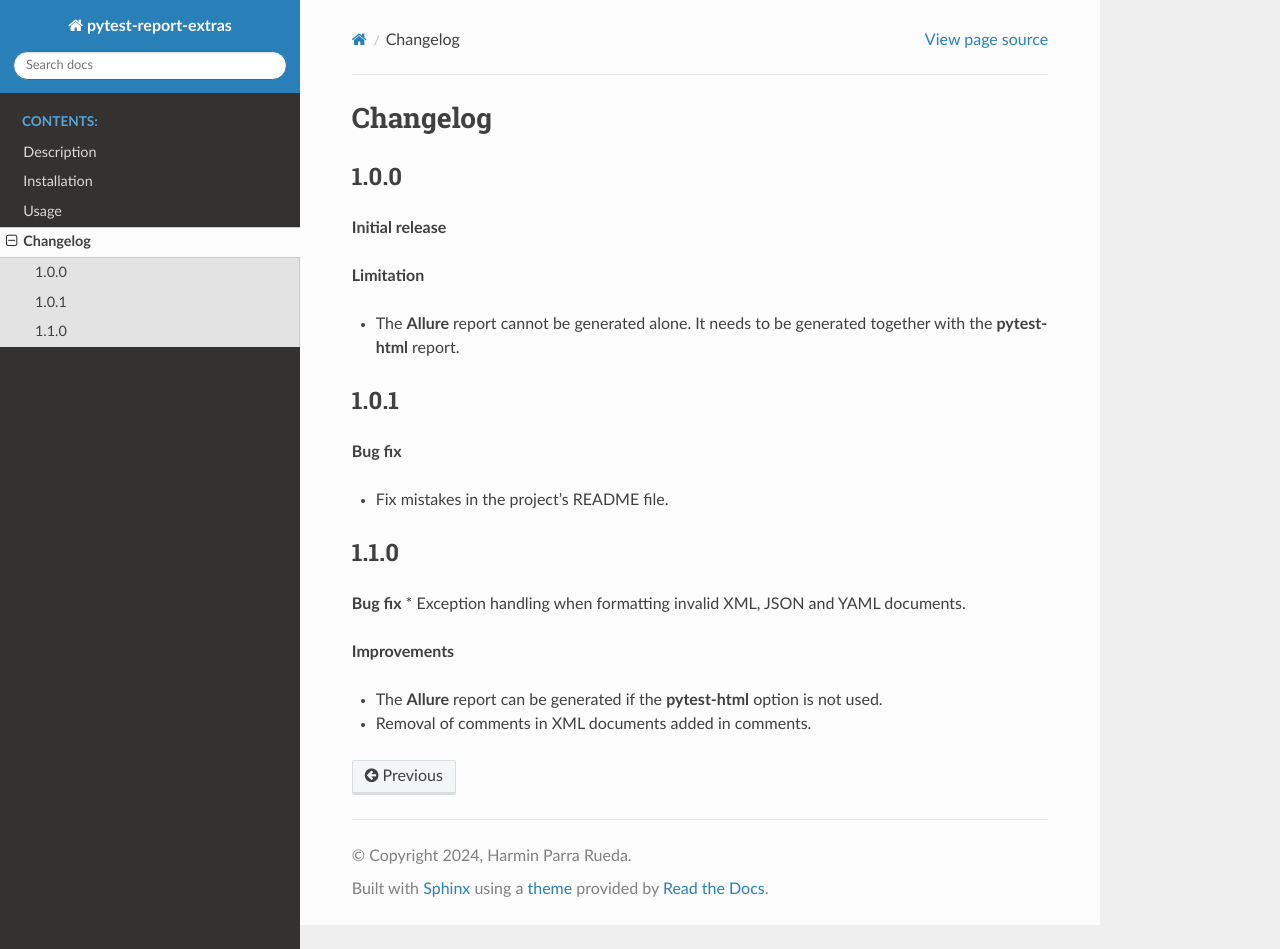
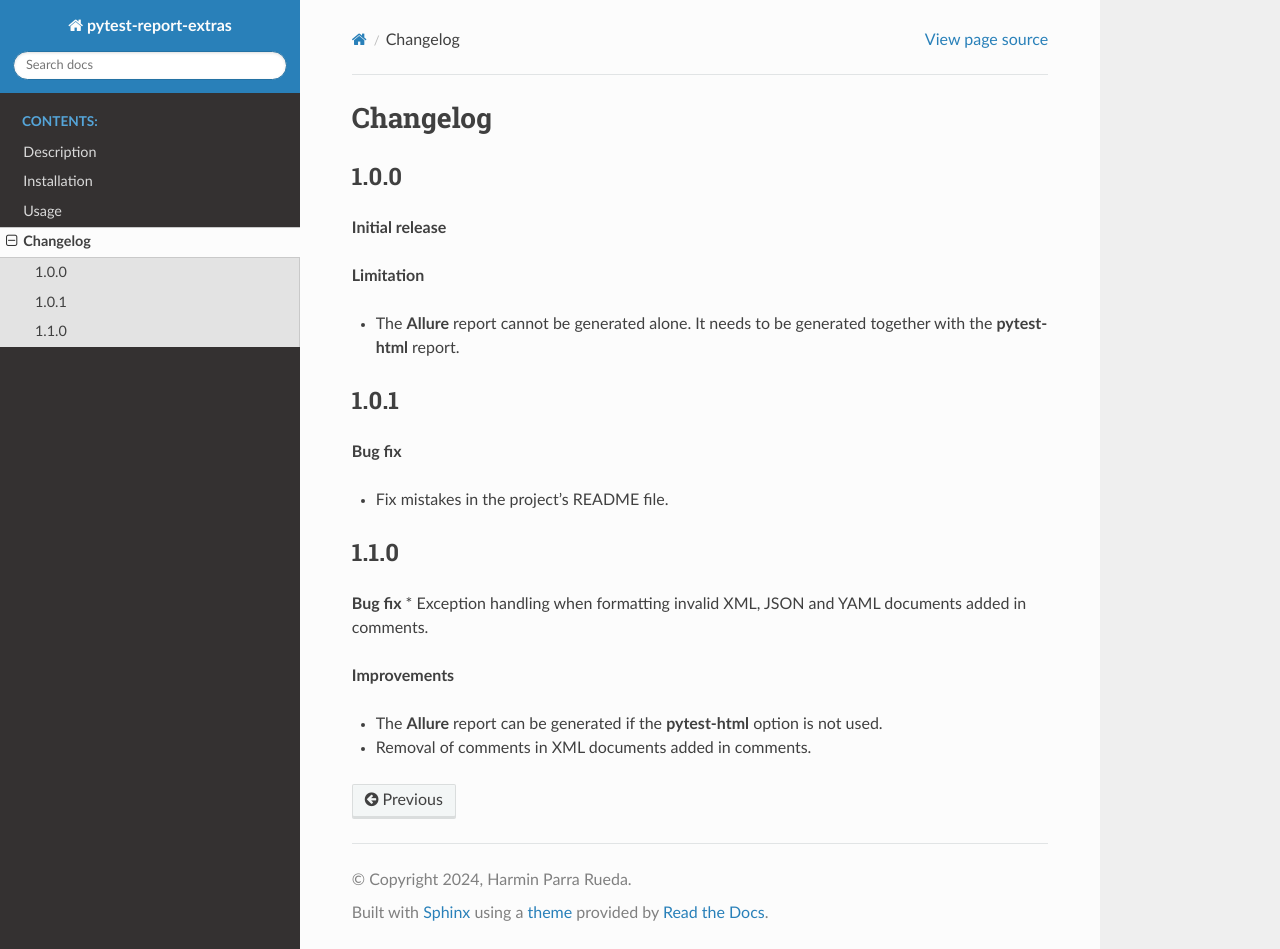
Before and after one commit to harmin-parra/pytest-report-extras, a Sphinx documentation site: the page built from docs/changelog.rst, in a window 1280 px wide and 949 px high. Built offline with Sphinx 7.4.7 and the Read the Docs theme 3.1.0, drawn with Linux system fonts in a browser that asks for light colours.

Commit message:
update docs

```diff
--- a/docs/changelog.rst
+++ b/docs/changelog.rst
@@ -25,7 +25,7 @@ Changelog
 =====
 
 **Bug fix**
-* Exception handling when formatting invalid XML, JSON and YAML documents.
+* Exception handling when formatting invalid XML, JSON and YAML documents added in comments.
 
 **Improvements**
 
```
